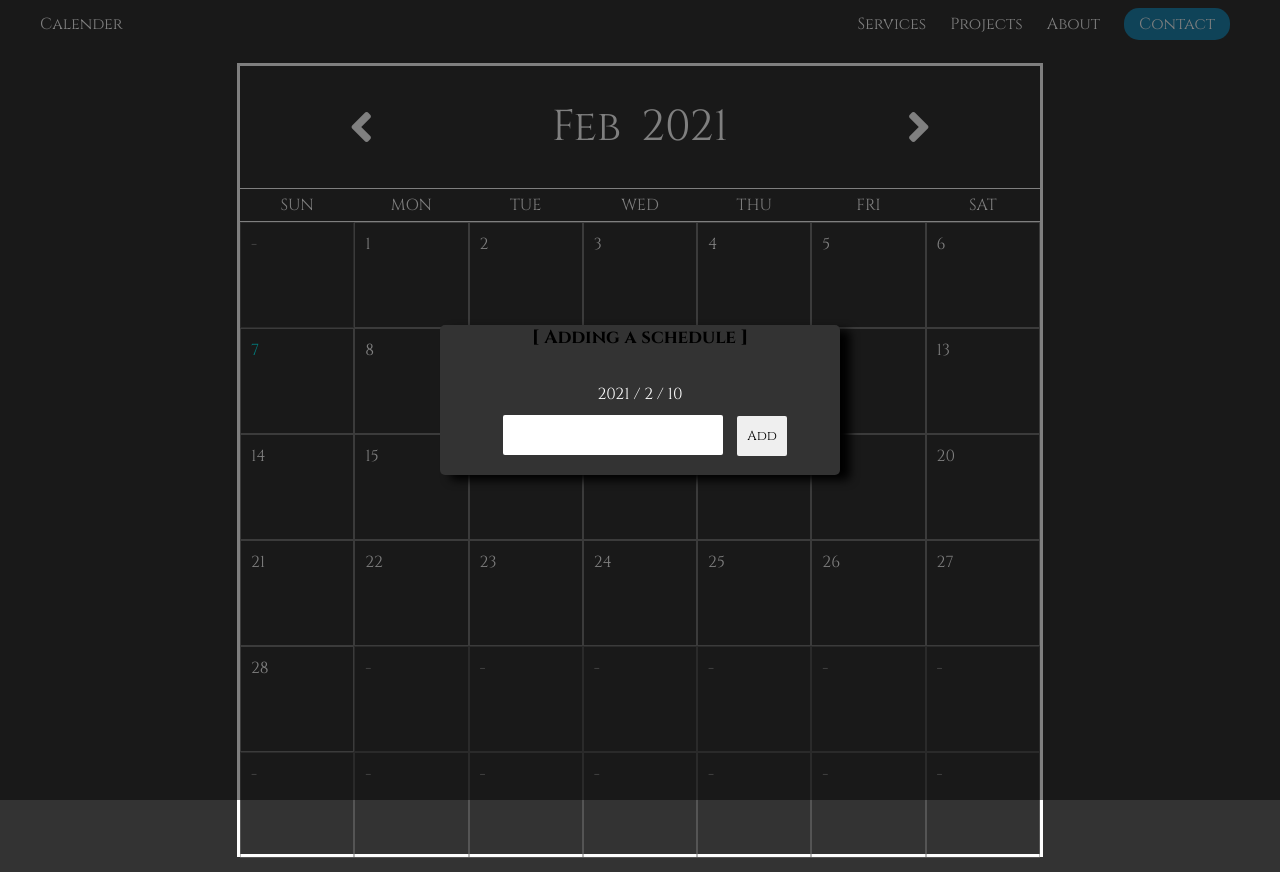
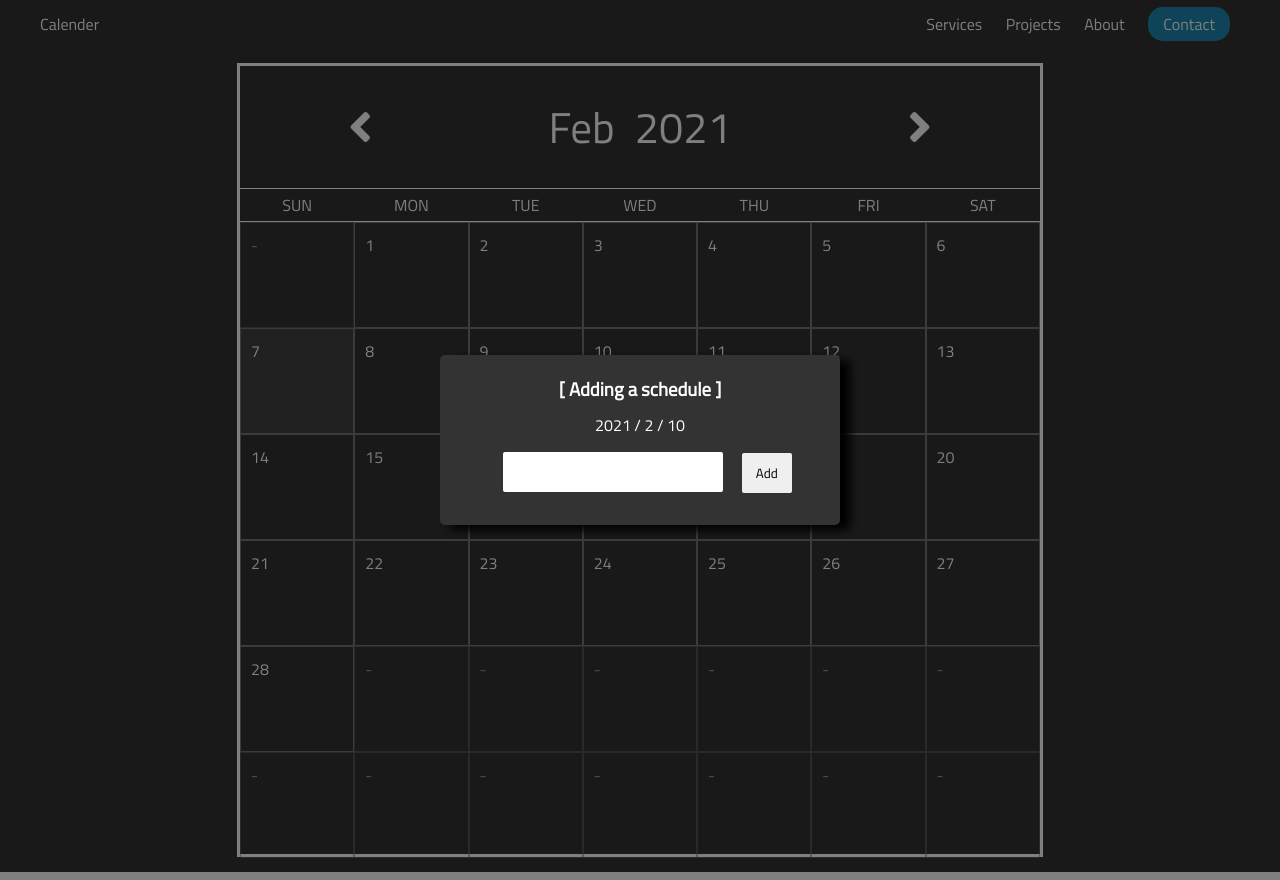
Before and after one commit to Insu-Oh/calendar, a plain HTML site: page index.html in a window 1280 px wide. Both pictures are taken after a click on the element "10". Drawn offline with Linux system fonts and the light colour scheme.

Commit message:
Update style.css

```diff
--- a/style.css
+++ b/style.css
@@ -2,7 +2,7 @@
   margin: 0;
   padding: 0;
 
-  font-family: 'Cinzel', serif;
+  font-family: 'Titillium Web', sans-serif;
 }
 
 .box a {
@@ -69,6 +69,12 @@
   cursor: pointer;
 }
 
+.indicator i:nth-child(1):hover,
+.indicator i:nth-child(3):hover {
+  font-size: 4em;
+  transition: 0.2s;
+}
+
 .indicator .monthIndi {
   font-size: 2.7rem;
   margin-right: 20px;
@@ -109,8 +115,13 @@
   padding: 10px;
 }
 
+.days div:hover {
+  background-color: #404040;
+  border: 1px solid black;
+}
+
 .today {
-  color: aqua;
+  background-color: #424242;
 }
 
 .pre-day,
@@ -121,7 +132,7 @@
 .popupContainer {
   position: absolute;
   top: 0;
-  height: 100%;
+  height: 110%;
   width: 100%;
   background-color: rgba(0, 0, 0, 0.5);
   display: none;
@@ -134,26 +145,31 @@
   text-align: center;
 
   width: 400px;
-  height: 150px;
+  height: 170px;
   background-color: #333;
   box-shadow: 10px 5px 10px;
   border-radius: 5px;
 }
 
+.popup h3 {
+  color: white;
+  margin: 10px;
+  margin-top: 20px;
+}
+
 #dayIndi {
-  margin-top: 33px;
+  margin-top: 10px;
   color: white;
 }
 
 .popup input {
   border: none;
-  margin: 10px;
+  margin: 15px;
   padding: 5px;
   padding-left: 15px;
   height: 30px;
   width: 200px;
   border-radius: 2px;
-  font-family: serif;
   font-size: 15px;
   outline: none;
 }
```
